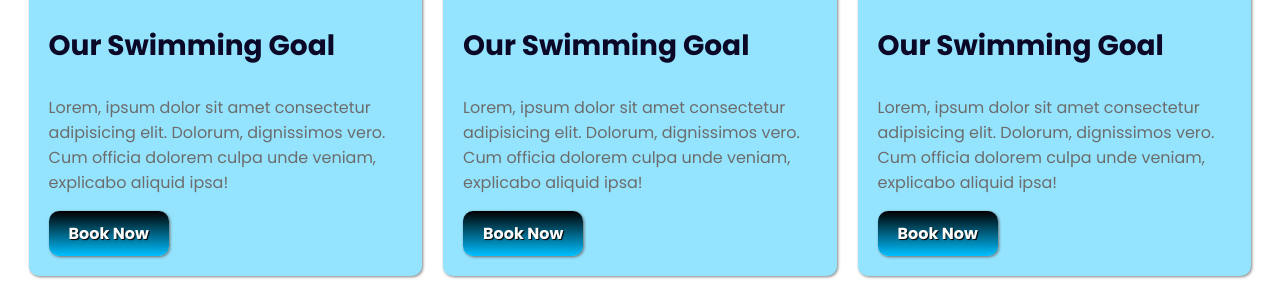
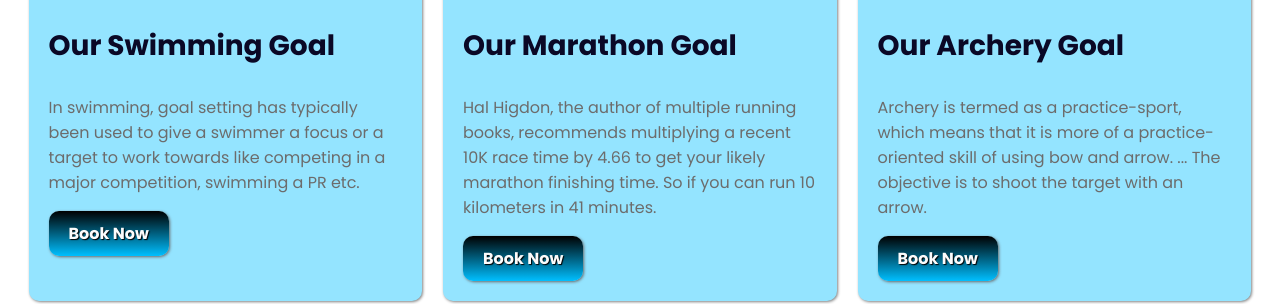
Before and after one commit to syma-tech/responsive-halal-sports, a plain HTML site: page index.html in a window 1280 px wide. Shown: the part 3463-3767 px from the top of the page. Drawn offline with Linux system fonts and the light colour scheme.

Commit message:
change the text

```diff
--- a/index.html
+++ b/index.html
@@ -206,10 +206,9 @@
                         <video src="media/video_1.mp4" controls></video>
                     </div>
                     <div class="course_details">
-                        <h3>our swimming goal</h3>
-                        <p>Lorem, ipsum dolor sit amet consectetur adipisicing elit. Dolorum, dignissimos vero. Cum
-                            officia
-                            dolorem culpa unde veniam, explicabo aliquid ipsa!</p>
+                        <h3>Our swimming goal</h3>
+                        <p>In swimming, goal setting has typically been used to give a swimmer a focus or a target to
+                            work towards like competing in a major competition, swimming a PR etc.</p>
                         <a href="">Book Now</a>
                     </div>
                 </article>
@@ -219,10 +218,10 @@
                         <video src="media/video_2.mp4" controls></video>
                     </div>
                     <div class="course_details">
-                        <h3>our swimming goal</h3>
-                        <p>Lorem, ipsum dolor sit amet consectetur adipisicing elit. Dolorum, dignissimos vero. Cum
-                            officia
-                            dolorem culpa unde veniam, explicabo aliquid ipsa!</p>
+                        <h3>Our marathon goal</h3>
+                        <p>Hal Higdon, the author of multiple running books, recommends multiplying a recent 10K race
+                            time by 4.66 to get your likely marathon finishing time. So if you can run 10 kilometers in
+                            41 minutes.</p>
                         <a href="">Book Now</a>
                     </div>
                 </article>
@@ -232,10 +231,9 @@
                         <video src="media/video_3.mp4" controls></video>
                     </div>
                     <div class="course_details">
-                        <h3>our swimming goal</h3>
-                        <p>Lorem, ipsum dolor sit amet consectetur adipisicing elit. Dolorum, dignissimos vero. Cum
-                            officia
-                            dolorem culpa unde veniam, explicabo aliquid ipsa!</p>
+                        <h3>Our archery goal</h3>
+                        <p>Archery is termed as a practice-sport, which means that it is more of a practice-oriented
+                            skill of using bow and arrow. ... The objective is to shoot the target with an arrow.</p>
                         <a href="">Book Now</a>
                     </div>
                 </article>
```
